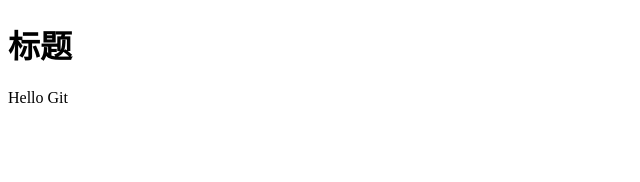
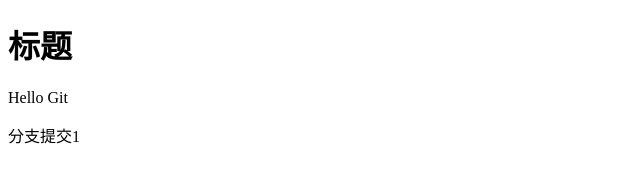
Before and after one commit to NoobHugo/GitLearn, a plain HTML site: page index.html in a window 1280 px wide. Shown: the whole page, without its empty margins (0-640 px from the left). Drawn offline with Linux system fonts and the light colour scheme.

Commit message:
04、新增提交1

```diff
--- a/index.html
+++ b/index.html
@@ -8,5 +8,6 @@
 <body>
   <h1>标题</h1>
   <p>Hello Git</p>
+  <p>分支提交1</p>
 </body>
 </html>
```
